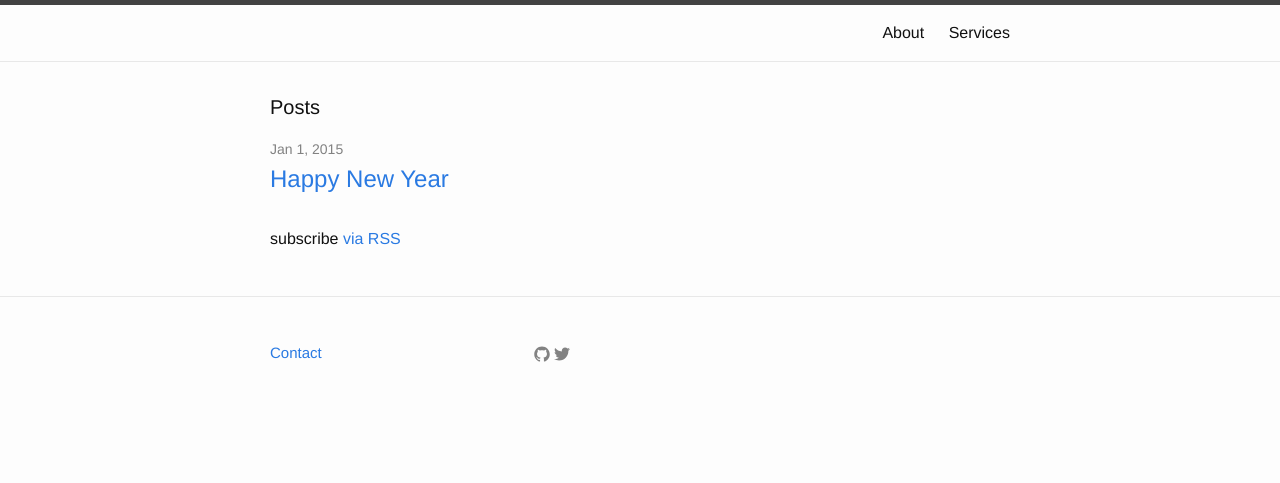
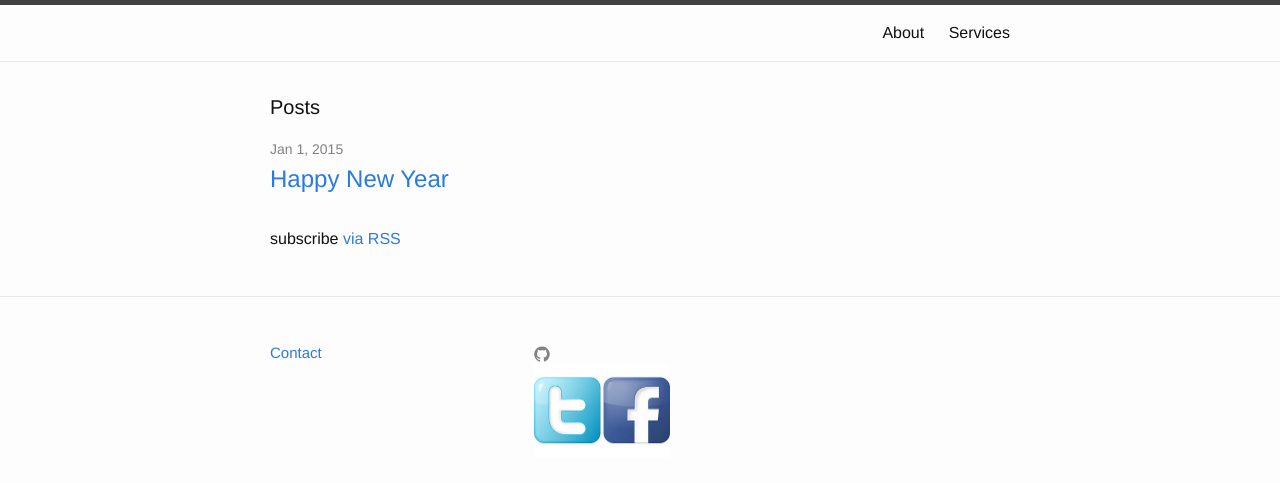
Before and after one commit to thetophu/thetophu.github.io, a Jekyll site: the page built from index.html, in a window 1280 px wide. Shown: the top 483 px of the page. Built offline with Jekyll 4.4.1, drawn with Linux system fonts in a browser that asks for light colours.

Commit message:
added facebook image

```diff
--- a/_includes/footer.html
+++ b/_includes/footer.html
@@ -33,12 +33,7 @@
         {% if site.facebook_username %}
 
          <a href="https://facebook.com/{{ site.facebook_username }}">
-            <span class="icon  icon--facebook">
-             <svg viewBox="0 0 16 16">
-              <path fill="#828282" d="M15.969,3.058c-0.586,0.26-1.217,0.436-1.878,0.515c0.675-0.405,1.194-1.045,1.438-1.809
-               c-0.632,0.375-1.332,0.647-2.076,0.793c-0.596-0.636-1.446-1.033-2.387-1.033c-1.806,0-3.27,1.464-3.27,3.27 c0,0.256,0.029,0.506,0.085,0.745C5.163,5.404,2.753,4.102,1.14,2.124C0.859,2.607,0.698,3.168,0.698,3.767 c0,1.134,0.577,2.135,1.455,2.722C1.616,6.472,1.112,6.325,0.671,6.08c0,0.014,0,0.027,0,0.041c0,1.584,1.127,2.906,2.623,3.206 C3.02,9.402,2.731,9.442,2.433,9.442c-0.211,0-0.416-0.021-0.615-0.059c0.416,1.299,1.624,2.245,3.055,2.271 c-1.119,0.877-2.529,1.4-4.061,1.4c-0.264,0-0.524-0.015-0.78-0.046c1.447,0.928,3.166,1.469,5.013,1.469 c6.015,0,9.304-4.983,9.304-9.304c0-0.142-0.003-0.283-0.009-0.423C14.976,4.29,15.531,3.714,15.969,3.058z"/>
-               </svg>
-           </span>
+             <img class="icon--images hover-fade" src="{{ "/images/facebook.jpg" | prepend: site.baseurl }}"
 
 
          </a>
```
Also changed, not shown: images/facebook.jpg (added).
